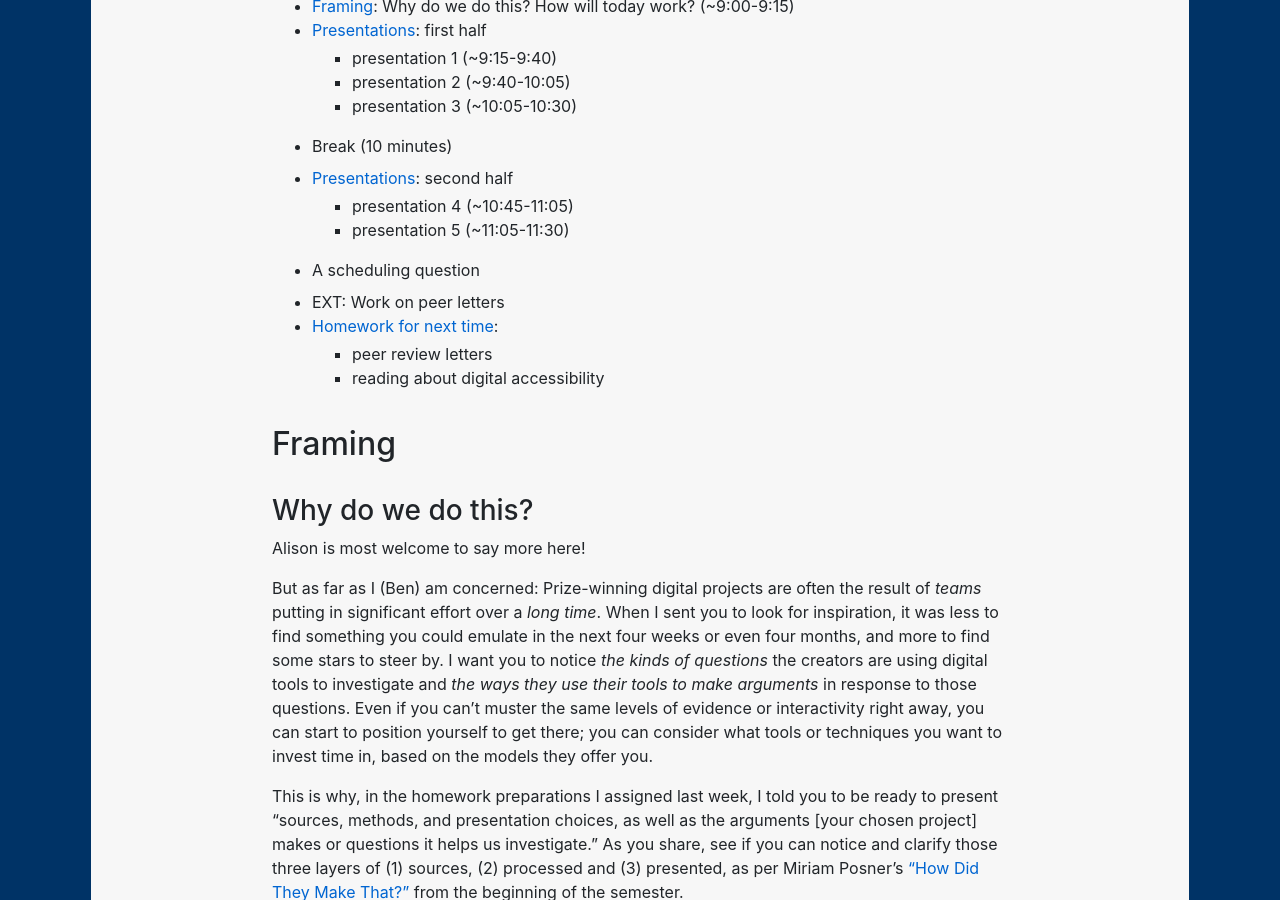
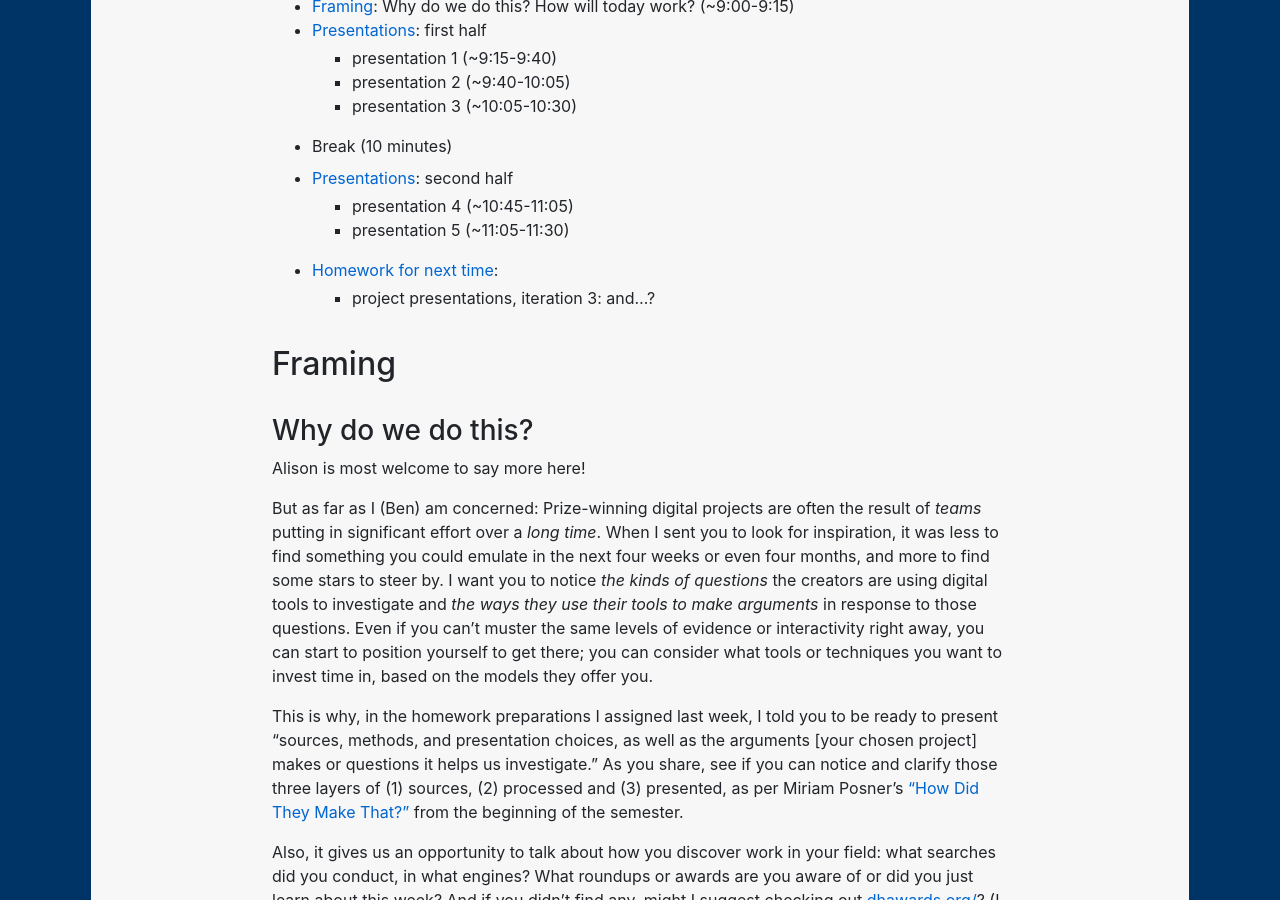
Before and after one commit to benmiller314/dsam2025fall, a Jekyll site: the page built from plans/week-12.md, in a window 1280 px wide and 900 px high, scrolled down 442 px. Built offline with Jekyll 4.4.1, drawn with Linux system fonts in a browser that asks for light colours; our own code applies the rules of GitHub Pages for plain Markdown files.

Commit message:
fix toc for lesson 12

```diff
--- a/plans/week-12.md
+++ b/plans/week-12.md
@@ -22,11 +22,8 @@
 -   [Presentations](#second-half): second half
     -   presentation 4 (~10:45-11:05)
     -   presentation 5 (~11:05-11:30)
--   A scheduling question
--   EXT: Work on peer letters
 -   [Homework for next time](#hw):
-    -   peer review letters
-    -   reading about digital accessibility
+    -   project presentations, iteration 3: and...?
 
 ## Framing {#framing}
 
```
